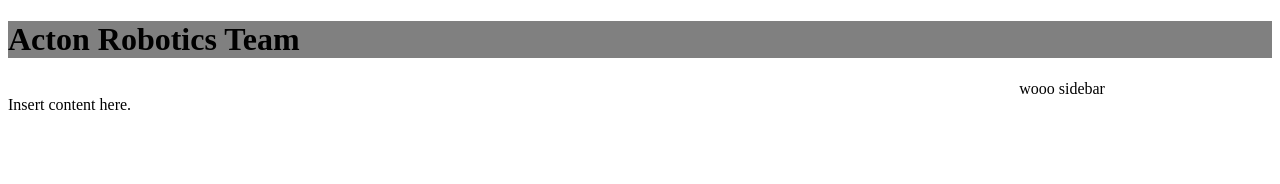
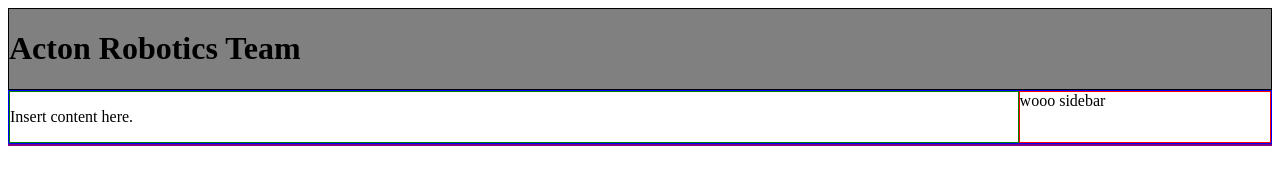
Before and after one commit to acton-robotics-team/acton-robotics-team.github.io, a plain HTML site: page index.html in a window 1280 px wide. Drawn offline with Linux system fonts and the light colour scheme.

Commit message:
Add colorful borders

```diff
--- a/css/main.css
+++ b/css/main.css
@@ -1,15 +1,30 @@
+/* apply a natural box layout model to all elements, but allowing components to change */
+html {
+  box-sizing: border-box;
+}
+*, *:before, *:after {
+  box-sizing: inherit;
+}
+
 .header {
   background-color: grey;
+  border: 1px solid black;
 }
 
 .content {
+  border: 1px solid blue;
   display: flex;
   flex-direction: row;
 }
 
 .main {
   width: 80%;
+  border: 1px solid green;
 }
 .sidebar {
   width: 20%;
+  border: 1px solid red;
 }
+.footer {
+  border: 1px solid purple;
+}
```
